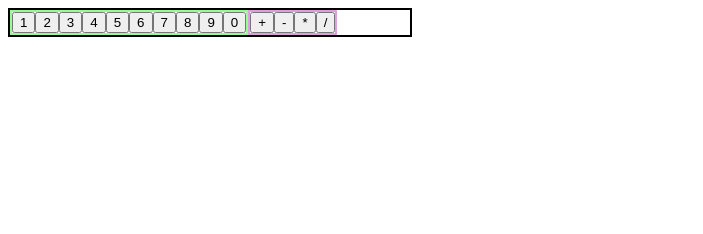
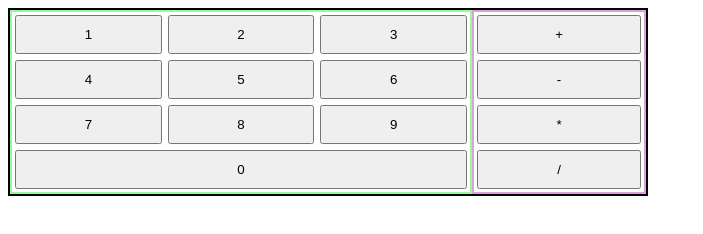
Before and after one commit to MountainChickadee/calculator, a plain HTML site: page index.html in a window 1280 px wide. Shown: the whole page, without its empty margins (0-703 px from the left). Drawn offline with Linux system fonts and the light colour scheme.

Commit message:
finished reponsive design css

```diff
--- a/styles.css
+++ b/styles.css
@@ -1,15 +1,36 @@
 .container {
     display: flex;
     border: 2px solid black;
-    width: 400px
+    min-width: 360px;
+    max-width: 50vw;
+    box-sizing: border-box;
+    justify-content: center;
 }
 
 .numbers {
     display: flex;
     border: 2px solid palegreen;
+    flex-wrap: wrap;
+    justify-content: center;
+    flex-grow: 1;
+    flex-basis: 50%;
 }
 
 .operators {
     display: flex;
     border: 2px solid plum;
+    flex-direction: column;
+    flex-grow: 1;
+
 }
+
+button {
+    margin: 3px;
+    padding-top: 10px;
+    padding-bottom: 10px;
+}
+
+.numbers button {
+    flex-grow: 1;
+    flex-basis: 30%;
+}
```
